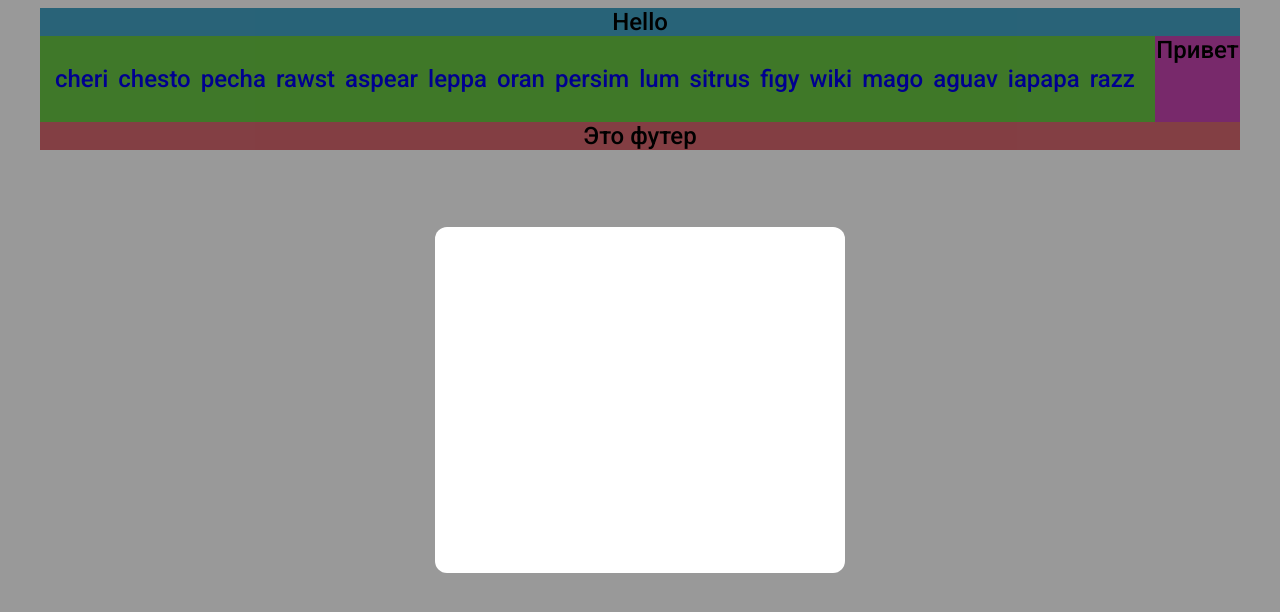
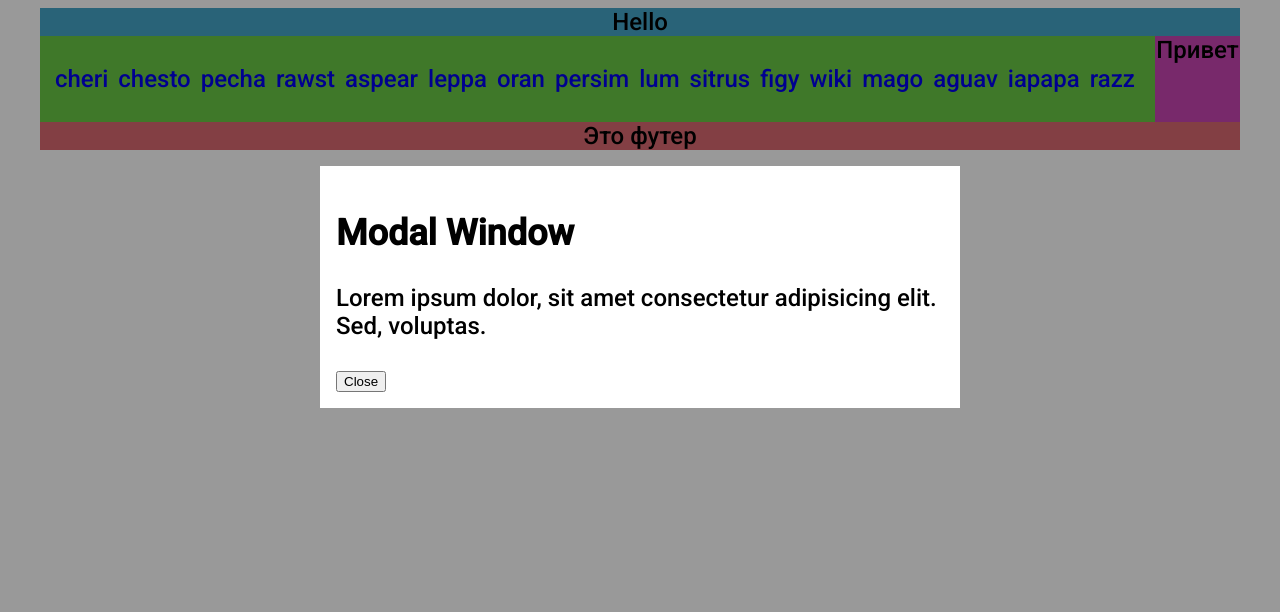
Before and after one commit to MaxTikhonov/PokeApiOnAngular, an Angular app in the folder my-app/: page / in a window 1280 px wide. Both pictures are taken after a click on the link "cheri". Shown: the top 612 px of the page. Built offline with nearby package versions, Linux system fonts and the light colour scheme.

Commit message:
created modal window on angular

```diff
--- a/my-app/src/app/app.component.html
+++ b/my-app/src/app/app.component.html
@@ -4,22 +4,22 @@
    </header>
    <div class="main">
          <ul class="main-flex">
-            <li class="main-flex-li" (click)="toggleCards()"><a href="#">cheri</a></li>
-            <li class="main-flex-li" (click)="toggleCards()"><a href="#">chesto</a></li>
-            <li class="main-flex-li" (click)="toggleCards()"><a href="#">pecha</a></li>
-            <li class="main-flex-li" (click)="toggleCards()"><a href="#">rawst</a></li>
-            <li class="main-flex-li" (click)="toggleCards()"><a href="#">aspear</a></li>
-            <li class="main-flex-li" (click)="toggleCards()"><a href="#">leppa</a></li>
-            <li class="main-flex-li" (click)="toggleCards()"><a href="#">oran</a></li>
-            <li class="main-flex-li" (click)="toggleCards()"><a href="#">persim</a></li>
-            <li class="main-flex-li" (click)="toggleCards()"><a href="#">lum</a></li>
-            <li class="main-flex-li" (click)="toggleCards()"><a href="#">sitrus</a></li>
-            <li class="main-flex-li" (click)="toggleCards()"><a href="#">figy</a></li>
-            <li class="main-flex-li" (click)="toggleCards()"><a href="#">wiki</a></li>
-            <li class="main-flex-li" (click)="toggleCards()"><a href="#">mago</a></li>
-            <li class="main-flex-li" (click)="toggleCards()"><a href="#">aguav</a></li>
-            <li class="main-flex-li" (click)="toggleCards()"><a href="#">iapapa</a></li>
-            <li class="main-flex-li" (click)="toggleCards()"><a href="#">razz</a></li>
+            <li class="main-flex-li" (click)="modal = true"><a href="#">cheri</a></li>
+            <li class="main-flex-li" (click)="modal = true"><a href="#">chesto</a></li>
+            <li class="main-flex-li" (click)="modal = true"><a href="#">pecha</a></li>
+            <li class="main-flex-li" (click)="modal = true"><a href="#">rawst</a></li>
+            <li class="main-flex-li" (click)="modal = true"><a href="#">aspear</a></li>
+            <li class="main-flex-li" (click)="modal = true"><a href="#">leppa</a></li>
+            <li class="main-flex-li" (click)="modal = true"><a href="#">oran</a></li>
+            <li class="main-flex-li" (click)="modal = true"><a href="#">persim</a></li>
+            <li class="main-flex-li" (click)="modal = true"><a href="#">lum</a></li>
+            <li class="main-flex-li" (click)="modal = true"><a href="#">sitrus</a></li>
+            <li class="main-flex-li" (click)="modal = true"><a href="#">figy</a></li>
+            <li class="main-flex-li" (click)="modal = true"><a href="#">wiki</a></li>
+            <li class="main-flex-li" (click)="modal = true"><a href="#">mago</a></li>
+            <li class="main-flex-li" (click)="modal = true"><a href="#">aguav</a></li>
+            <li class="main-flex-li" (click)="modal = true"><a href="#">iapapa</a></li>
+            <li class="main-flex-li" (click)="modal = true"><a href="#">razz</a></li>
          </ul>
    </div>
    <div class="sidebar">
@@ -29,7 +29,12 @@
       <div class="footer-text">Это футер</div>
    </div>
 </div>
+<app-new-component
+*ngIf="modal"
+(close)="modal=false"
+title="Modal Window"
+></app-new-component>
 <div *ngIf="toggle">
-  <app-card></app-card>
+  <!-- <app-card></app-card> -->
 </div>
 <router-outlet></router-outlet>
--- a/my-app/src/app/app.component.ts
+++ b/my-app/src/app/app.component.ts
@@ -6,7 +6,8 @@ import { Component } from '@angular/core';
   styleUrls: ['./app.component.css']
 })
 export class AppComponent {
-  toggle = false;
+  modal = false
+  toggle = false
   toggleCards() {
     this.toggle = !this.toggle
   }
--- a/my-app/src/app/new-component/new-component.component.css
+++ b/my-app/src/app/new-component/new-component.component.css
@@ -0,0 +1,16 @@
+.backdrop {
+  position: fixed;
+  top: 0;
+  left: 0;
+  bottom: 0;
+  right: 0;
+  background: rgb(0, 0, 0, .4);
+}
+.modal {
+  padding: 1rem;
+  background: #fff;
+  margin-top: 1rem;
+  position: absolute;
+  left: 50%;
+  transform: translate(-50%, 0);
+}
--- a/my-app/src/app/new-component/new-component.component.html
+++ b/my-app/src/app/new-component/new-component.component.html
@@ -1 +1,8 @@
-<p>new-component works!</p>
+<div class="backdrop"></div>
+<div class="modal">
+  <nav class="navbar">
+    <h1>{{ title }}</h1>
+  </nav>
+  <p>Lorem ipsum dolor, sit amet consectetur adipisicing elit. Sed, voluptas.</p>
+  <button class="btn" (click)="close.emit()">Close</button>
+</div>
--- a/my-app/src/app/new-component/new-component.component.ts
+++ b/my-app/src/app/new-component/new-component.component.ts
@@ -1,4 +1,4 @@
-import { Component, OnInit } from '@angular/core';
+import { Component, EventEmitter, Input, OnInit, Output } from '@angular/core';
 
 @Component({
   selector: 'app-new-component',
@@ -7,6 +7,8 @@ import { Component, OnInit } from '@angular/core';
 })
 export class NewComponentComponent implements OnInit {
 
+  @Input() title = ''
+  @Output() close = new EventEmitter<void>()
   constructor() { }
 
   ngOnInit(): void {
```
